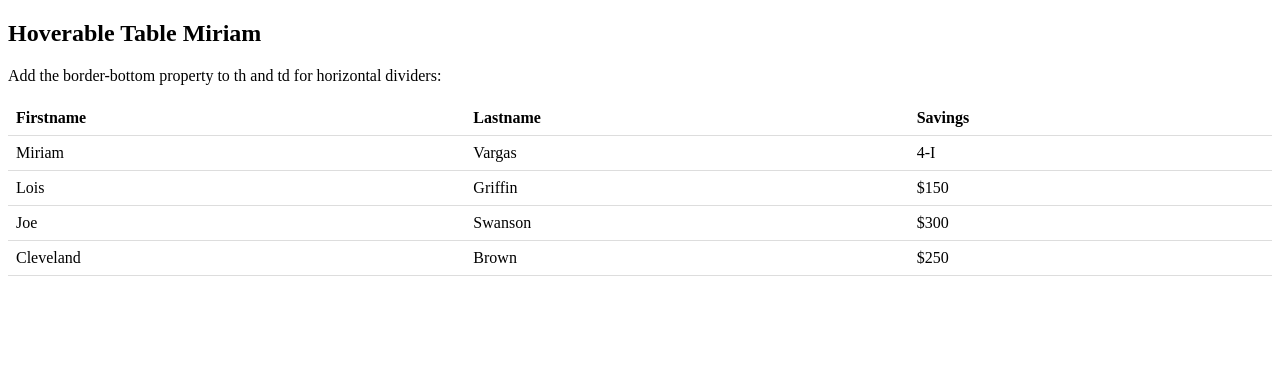
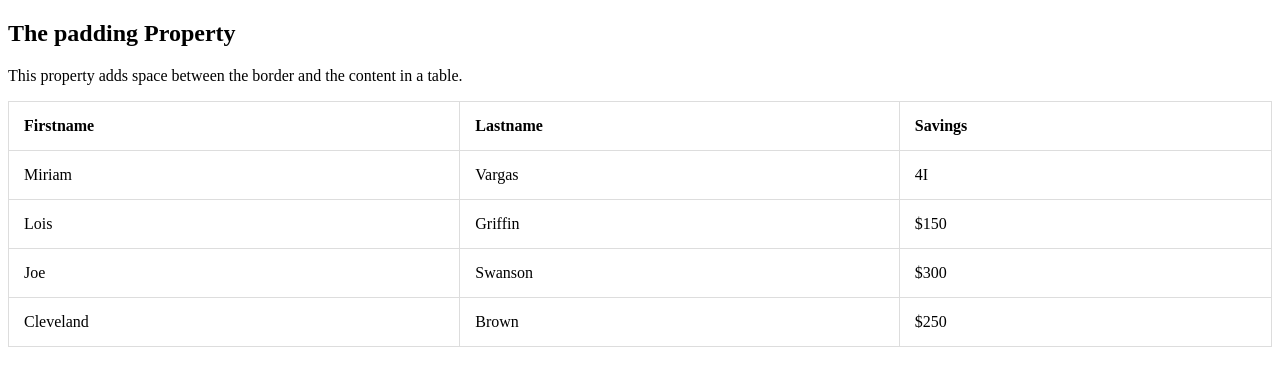
Before and after one commit to Miriam-Vargas-1110/paginawebvargas, a plain HTML site: page index.html in a window 1280 px wide. Drawn offline with Linux system fonts and the light colour scheme.

Commit message:
Update index.html

```diff
--- a/index.html
+++ b/index.html
@@ -2,33 +2,37 @@
 <html>
 <head>
 <style>
+table, td, th {
+  border: 1px solid #ddd;
+  text-align: left;
+}
+
 table {
   border-collapse: collapse;
   width: 100%;
 }
 
 th, td {
-  padding: 8px;
-  text-align: left;
-  border-bottom: 1px solid #ddd;
+  padding: 15px;
 }
 </style>
 </head>
 <body>
 
-<h2>Hoverable Table Miriam</h2>
-<p>Add the border-bottom property to th and td for horizontal dividers:</p>
+<h2>The padding Property</h2>
+
+<p>This property adds space between the border and the content in a table.</p>
 
 <table>
   <tr>
     <th>Firstname</th>
     <th>Lastname</th>
-  <th>Savings</th>
+    <th>Savings</th>
   </tr>
   <tr>
-    <td>Miriam </td>
+    <td>Miriam</td>
     <td>Vargas</td>
-    <td>4-I</td>
+    <td>4I</td>
   </tr>
   <tr>
     <td>Lois</td>
```
